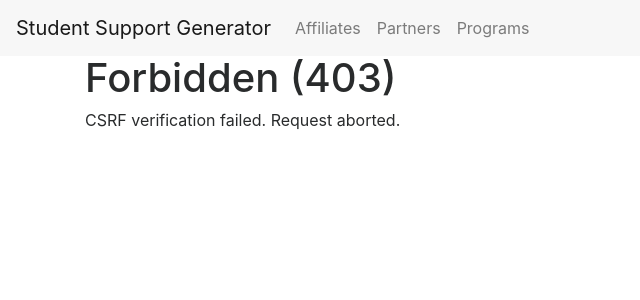
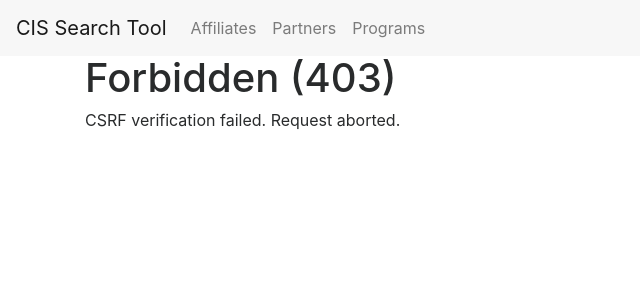
Before and after one commit to arvindguptahtp/Compass, a Django app: template network_search/templates/403_csrf.html in a window 1280 px wide. Shown: the top 300 px of the page, without its empty margins (0-640 px from the left). Run offline with Django 3.2, Linux system fonts and the light colour scheme; the template is opened without the code that fills it, so the values that code supplies are empty; some libraries are stand-ins or nearby versions.

Commit message:
Change name to temporary 'CIS Search Tool'

```diff
--- a/config/urls.py
+++ b/config/urls.py
@@ -5,8 +5,8 @@
 from django.views.generic import TemplateView
 from django.views import defaults as default_views
 
-admin.site.site_header = "CIS Network Resources"
-admin.site.site_title = "CIS Network Resources"
+admin.site.site_header = "CIS Search Tool"
+admin.site.site_title = "CIS Search Tool"
 
 urlpatterns = [
     url(settings.ADMIN_URL, admin.site.urls),
--- a/network_search/templates/base.html
+++ b/network_search/templates/base.html
@@ -3,7 +3,7 @@
   <head>
     <meta charset="utf-8">
     <meta http-equiv="x-ua-compatible" content="ie=edge">
-    <title>{% block title %}Student Support Generator{% endblock title %}</title>
+    <title>{% block title %}CIS Search Tool{% endblock title %}</title>
     <meta name="viewport" content="width=device-width, initial-scale=1.0">
     <meta name="description" content="">
     <meta name="author" content="">
@@ -33,7 +33,7 @@
         <button class="navbar-toggler navbar-toggler-right" type="button" data-toggle="collapse" data-target="#navbarSupportedContent" aria-controls="navbarSupportedContent" aria-expanded="false" aria-label="Toggle navigation">
           <span class="navbar-toggler-icon"></span>
         </button>
-        <a class="navbar-brand" href="{% url 'home' %}">Student Support Generator</a>
+        <a class="navbar-brand" href="{% url 'home' %}">CIS Search Tool</a>
 
         <div class="collapse navbar-collapse" id="navbarSupportedContent">
           <ul class="navbar-nav mr-auto">
```
